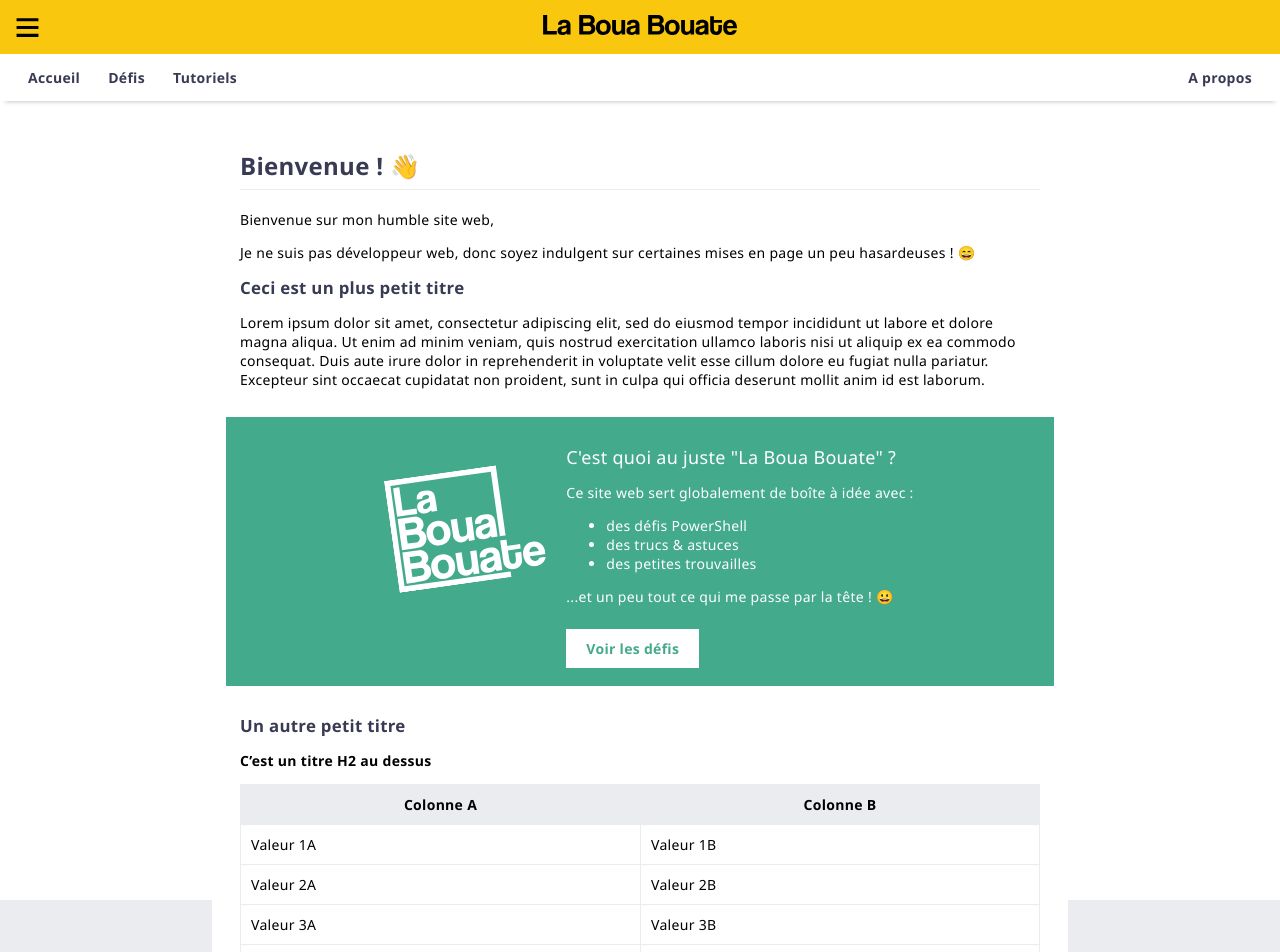
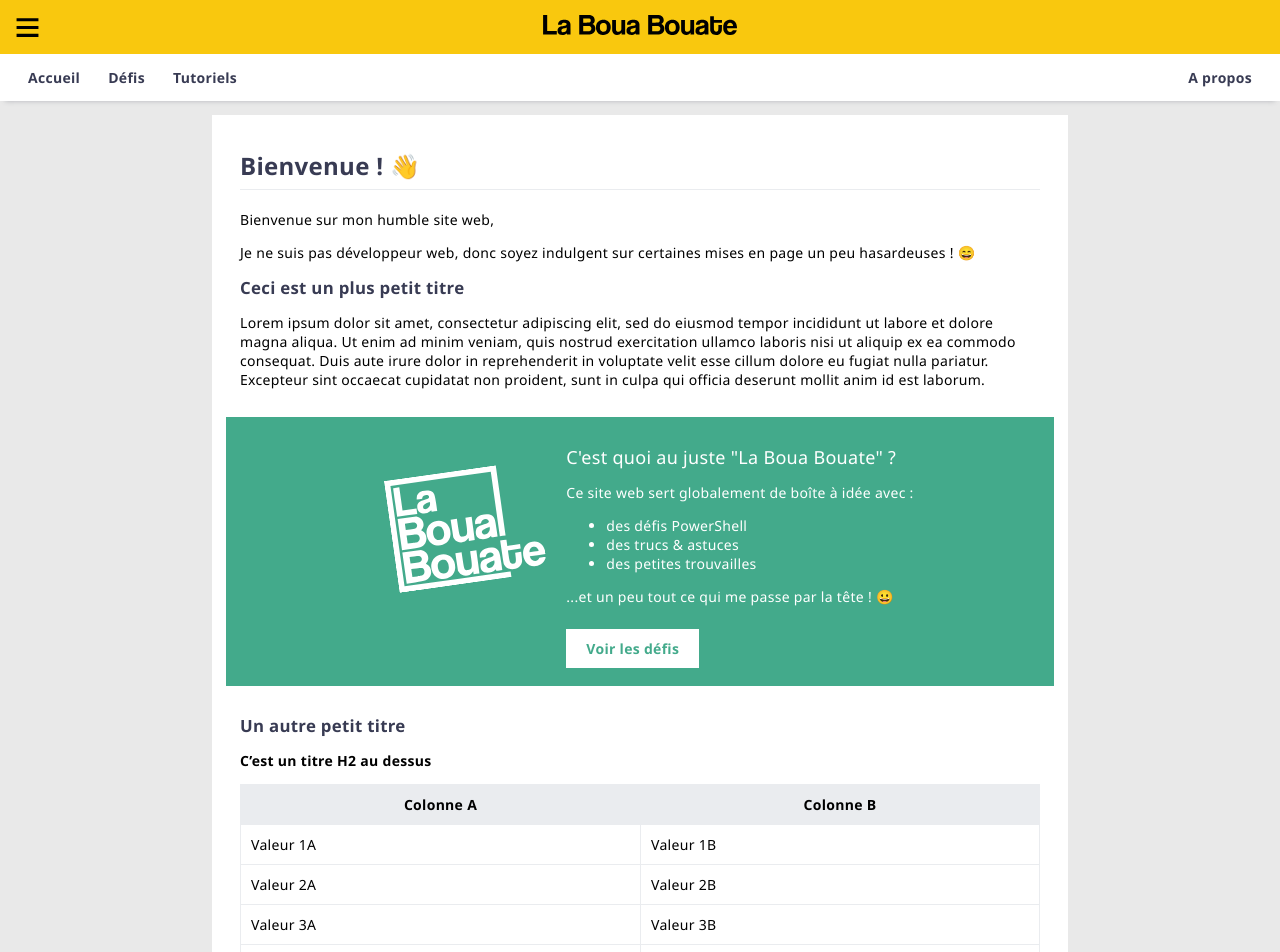
Before and after one commit to leobouard/leobouard.github.io, a Jekyll site: the page built from index.md, in a window 1280 px wide. Shown: the top 952 px of the page. Built offline with Jekyll 4.4.1, drawn with Linux system fonts in a browser that asks for light colours; our own code applies the rules of GitHub Pages for plain Markdown files.

Commit message:
Update style.scss

```diff
--- a/assets/css/style.scss
+++ b/assets/css/style.scss
@@ -13,14 +13,13 @@ COLOR SCHEME
 html {
     height: 100%;
     letter-spacing: 0.3px;
-    background-color: #eaecef;
 }
 
 body {
     height: 100%;
     width: auto;
     margin: 0;
-    background-color: #fff;
+    background-color: #e9e9e9;
     font-family: "Segoe UI", Roboto, "Helvetica Neue", Arial, sans-serif, "Segoe UI Emoji", "Segoe UI Symbol";
     font-size: 14px;
     font-weight: 400;
```
